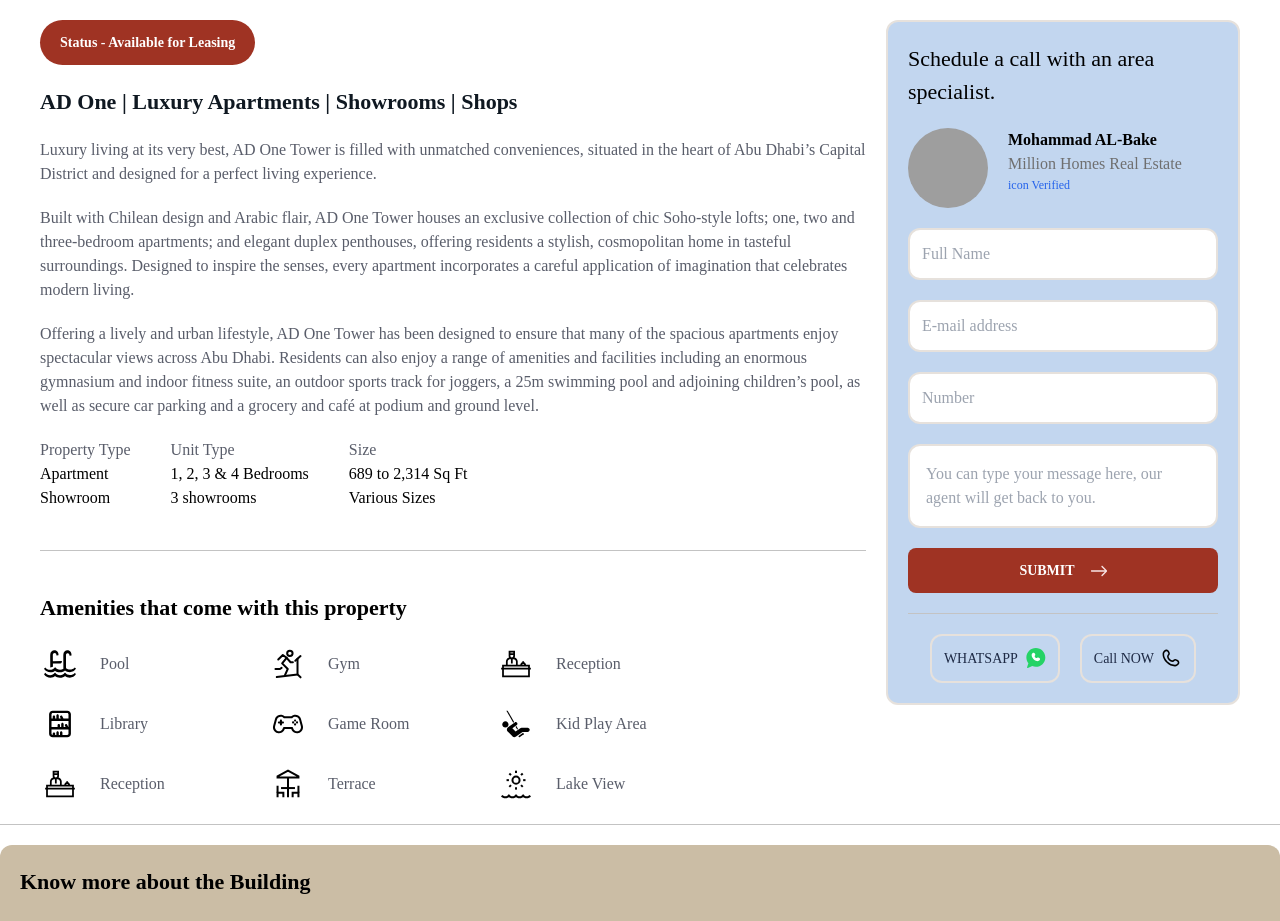
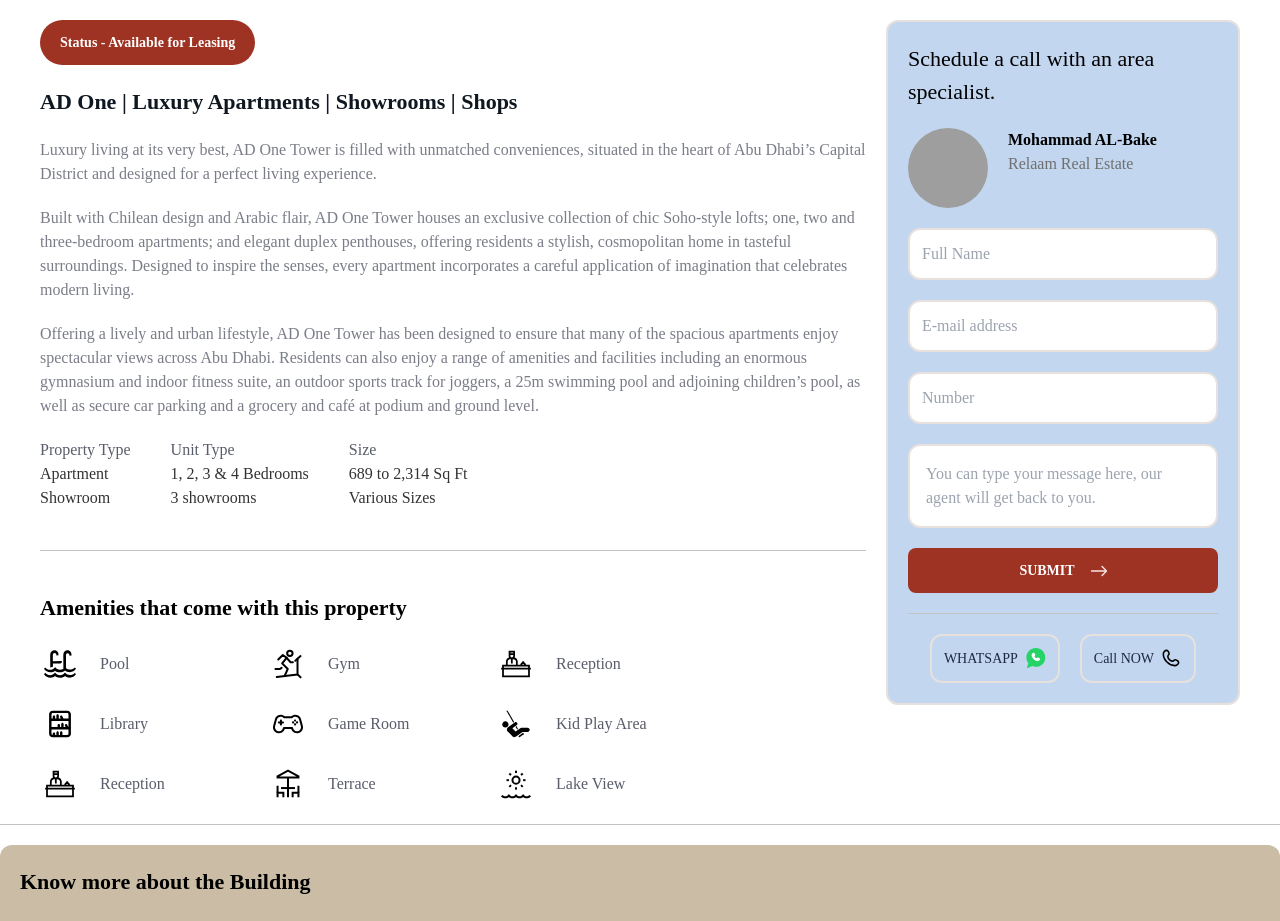
Before and after one commit to sparsh-solvetude/relaam, a Next.js app: page /signatureProject/signatureAdOne in a window 1280 px wide. Shown: the part 820-1741 px from the top of the page. Built offline with nearby package versions, Linux system fonts and the light colour scheme; grey boxes are pictures that could not be loaded; a web font is replaced by a local one.

Commit message:
Font weight fixes

```diff
--- a/src/app/explore/area-guide/[slug]/_info/index.tsx
+++ b/src/app/explore/area-guide/[slug]/_info/index.tsx
@@ -301,7 +301,7 @@
                 </h3>
               </div>
               <p className="text-sm text-[#6F6F6F]">
-                Million Homes Real Estate
+                Relaam Real Estate
               </p>
               <div className="flex items-center justify-start gap-1 mt-0.5">
                 <img
--- a/src/app/signatureProject/contentAgentCard/index.tsx
+++ b/src/app/signatureProject/contentAgentCard/index.tsx
@@ -16,8 +16,8 @@
                     />
                     <div>
                         <h1 className='font-semibold'>Mohammad AL-Bake</h1>
-                        <p className='text-[#6F6F6F]'>Million Homes Real Estate</p>
-                        <div className='text-blue-600 text-[12px]'> icon Verified</div>
+                        <p className='text-[#6F6F6F]'>Relaam Real Estate</p>
+                        {/* <div className='text-blue-600 text-[12px]'> icon Verified</div> */}
                     </div>
                 </div>
 
--- a/src/app/signatureProject/signatureAdOne/page.tsx
+++ b/src/app/signatureProject/signatureAdOne/page.tsx
@@ -34,27 +34,27 @@
 
                     </div>
 
-                    <p className='text-[#595d6a]'>Luxury living at its very best, AD One Tower is filled with unmatched conveniences, situated in the heart of Abu Dhabi’s Capital District and designed for a perfect living experience.</p>
-                    <p className='text-[#595d6a]'>Built with Chilean design and Arabic flair, AD One Tower houses an exclusive collection of chic Soho-style lofts; one, two and three-bedroom apartments; and elegant duplex penthouses, offering residents a stylish, cosmopolitan home in tasteful surroundings. Designed to inspire the senses, every apartment incorporates a careful application of imagination that celebrates modern living.</p>
-                    <p className='text-[#595d6a]'>Offering a lively and urban lifestyle, AD One Tower has been designed to ensure that many of the spacious apartments enjoy spectacular views across Abu Dhabi. Residents can also enjoy a range of amenities and facilities including an enormous gymnasium and indoor fitness suite, an outdoor sports track for joggers, a 25m swimming pool and adjoining children’s pool, as well as secure car parking and a grocery and café at podium and ground level.
+                    <p className='font-light opacity-80 text-[#595d6a]'>Luxury living at its very best, AD One Tower is filled with unmatched conveniences, situated in the heart of Abu Dhabi’s Capital District and designed for a perfect living experience.</p>
+                    <p className='font-light opacity-80 text-[#595d6a]'>Built with Chilean design and Arabic flair, AD One Tower houses an exclusive collection of chic Soho-style lofts; one, two and three-bedroom apartments; and elegant duplex penthouses, offering residents a stylish, cosmopolitan home in tasteful surroundings. Designed to inspire the senses, every apartment incorporates a careful application of imagination that celebrates modern living.</p>
+                    <p className='font-light opacity-80 text-[#595d6a]'>Offering a lively and urban lifestyle, AD One Tower has been designed to ensure that many of the spacious apartments enjoy spectacular views across Abu Dhabi. Residents can also enjoy a range of amenities and facilities including an enormous gymnasium and indoor fitness suite, an outdoor sports track for joggers, a 25m swimming pool and adjoining children’s pool, as well as secure car parking and a grocery and café at podium and ground level.
 
                     </p>
 
                     <div className='flex w-full gap-10'>
                         <div>
                             <p className='text-[#595d6a]'>Property Type</p>
-                            <h1 className='font-medium'>Apartment</h1>
-                            <h1 className='font-medium'>Showroom</h1>
+                            <h1 className='font-light opacity-80'>Apartment</h1>
+                            <h1 className='font-light opacity-80'>Showroom</h1>
                         </div>
                         <div>
                             <p className='text-[#595d6a]'>Unit Type</p>
-                            <h1 className='font-medium'>1, 2, 3 & 4 Bedrooms</h1>
-                            <h1 className='font-medium'>3 showrooms</h1>
+                            <h1 className='font-light opacity-80'>1, 2, 3 & 4 Bedrooms</h1>
+                            <h1 className='font-light opacity-80'>3 showrooms</h1>
                         </div>
                         <div>
                             <p className='text-[#595d6a]'>Size</p>
-                            <h1 className='font-medium'>689 to 2,314 Sq Ft</h1>
-                            <h1 className='font-medium'>Various Sizes</h1>
+                            <h1 className='font-light opacity-80'>689 to 2,314 Sq Ft</h1>
+                            <h1 className='font-light opacity-80'>Various Sizes</h1>
                         </div>
 
 
```
